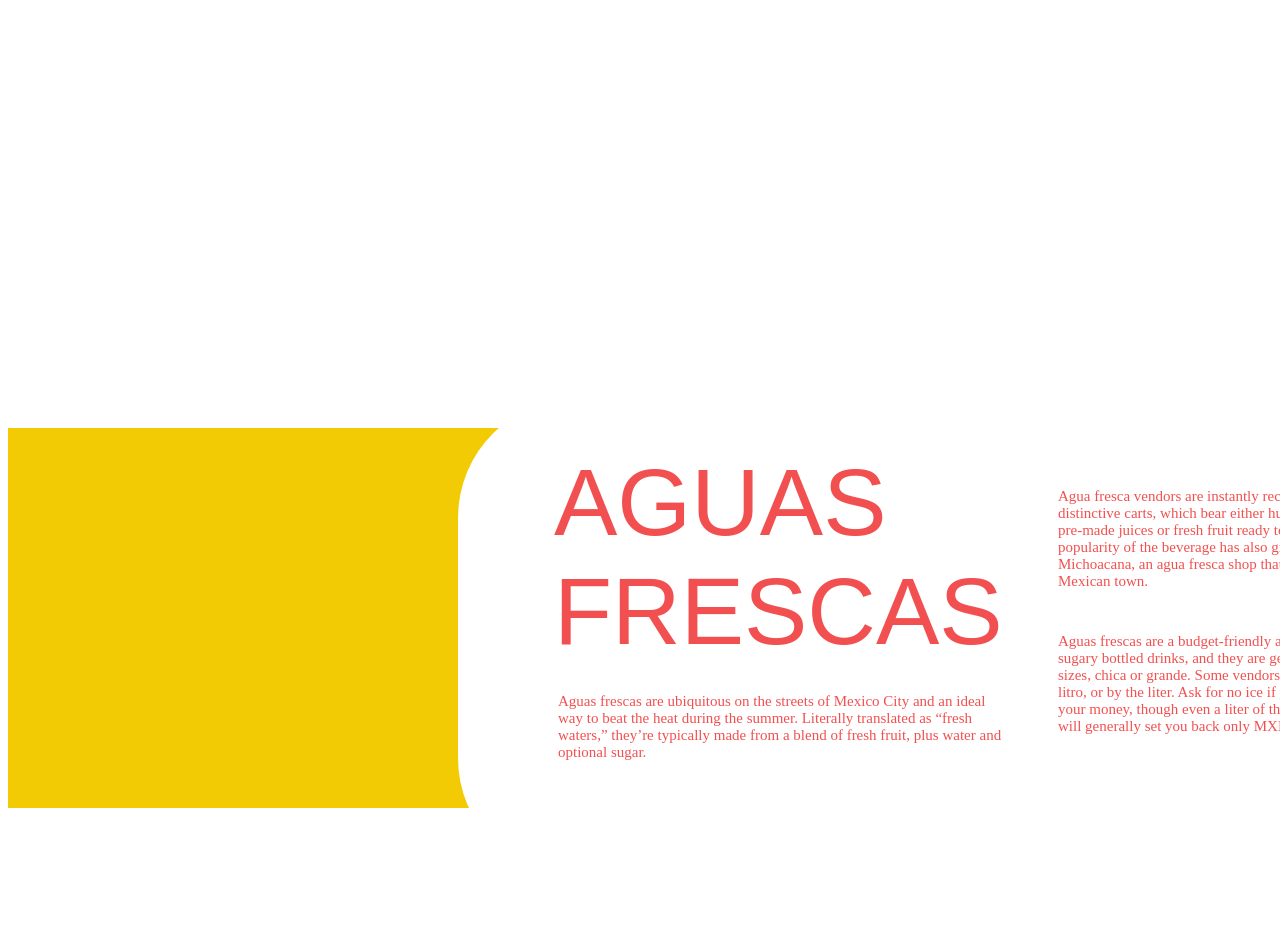
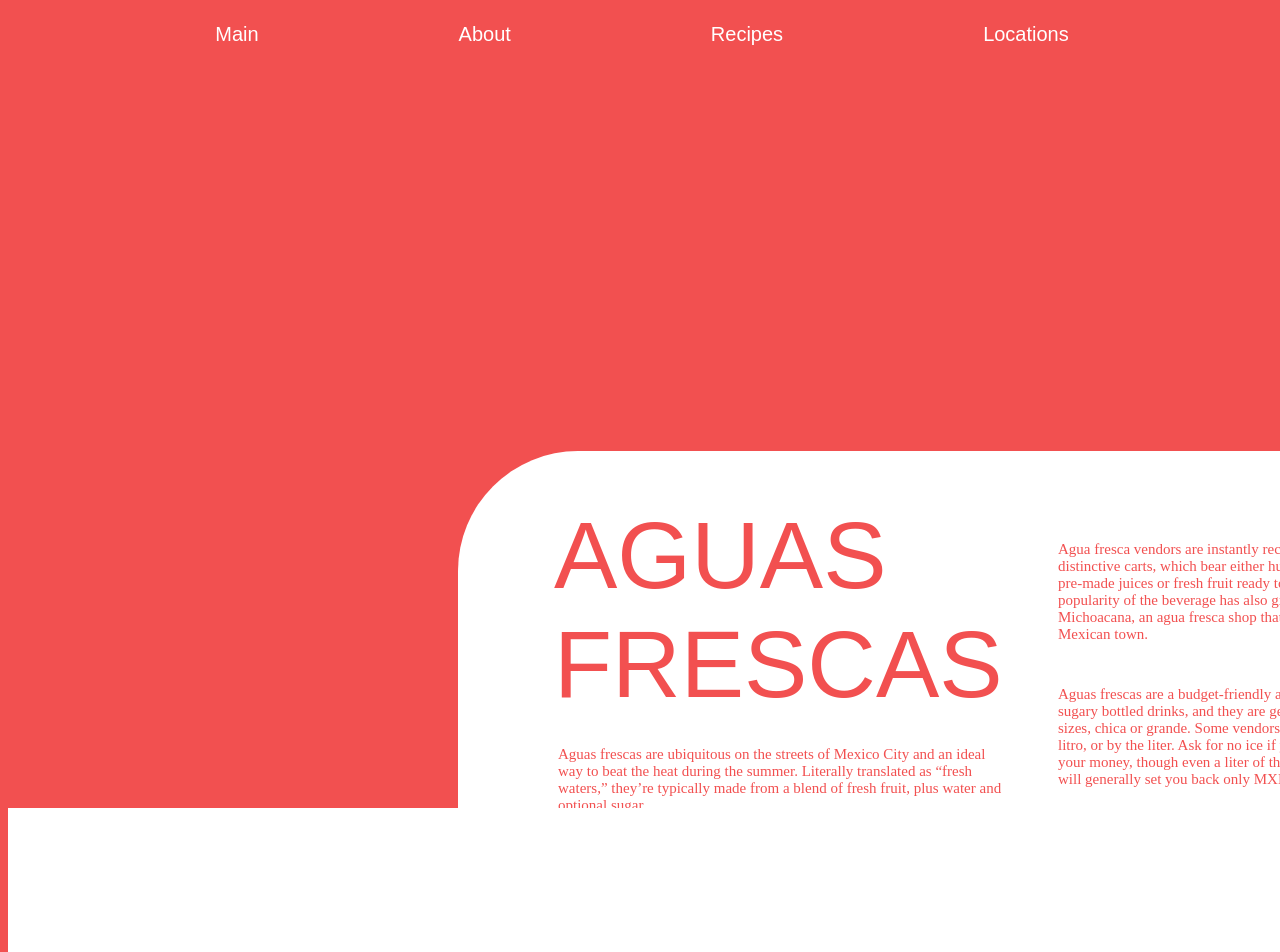
Before and after one commit to JulissaM/JulissaM.github.io, a plain HTML site: page Projects/P1/Main.html in a window 1280 px wide. Shown: the top 952 px of the page. Drawn offline with Linux system fonts and the light colour scheme; a web font is replaced by a local one.

Commit message:
Last minute adjustments

```diff
--- a/Projects/P1/Main.html
+++ b/Projects/P1/Main.html
@@ -6,17 +6,21 @@
     <meta name="viewport" content="width=device-width, initial-scale=1.0">
     <title>Main</title>
 </head>
-<body>
-<main>
+<body class="bmain">
 
-    <div class="rectangle11">
-    </div>
+
+
     <div class="rectangle12">
     </div>
+    <div class="rc_nav" id="centered_nav">
+        <a href="Main.html" title="Main">Main</a>
+        <a href="About.html" title="About">About</a>
+        <a href="Recipes.html" title="Recipes">Recipes</a>
+        <a href="Locations.html" title="Locations">Locations</a>
+        <a href="javascript:void(0);" title="Menu" style="font-size:18px;" class="icon" onclick="myFunction()">&#9776;</a>
+        </div>
  <section class="about">
-    <div class="overlap">
-        <img src="images/IMG_6963.pdf" alt="Agua" class="mainpic">
-    </div>
+
         <div class="a1">
             <article class="box">
             <h1 class="h1main">
@@ -34,14 +38,14 @@
             <p>Aguas frescas are a budget-friendly alternative to excessively sugary bottled drinks, and they are generally available in two sizes, chica or grande. Some vendors, however, sell them only por litro, or by the liter. Ask for no ice if you want to get the most for your money, though even a liter of these addictive concoctions will generally set you back only MXN$20.
             </p>
         </div>
-    </main>
+
  </section>
 
  <div class="bottomnav">
     <a href="Main.html"><img src="images/main.png" alt="main" class="navimage"></a>
     <a href="About.html"><img src="images/about.png" alt="main" class="navimage"></a>
     <a href="Recipes.html"><img src="images/recipes.png" alt="main" class="navimage"></a>
-    <a href="Enter.html"><img src="images/locations.png" alt="main" class="navimage"></a>
+    <a href="Locations.html"><img src="images/locations.png" alt="main" class="navimage"></a>
  </div>
 
 </body>
--- a/Projects/P1/style.css
+++ b/Projects/P1/style.css
@@ -5,6 +5,16 @@
   }
 
 /* Main Page */
+
+
+.bmain {
+    background-image: url("images/IMG_6963.pdf");
+    height: 25%;
+    background-position: center 25%;
+    background-repeat: no-repeat;
+    background-size: cover;
+}
+
 
 .a1 {
     display: flex;
@@ -66,6 +76,7 @@ color: #F25050;
     position: relative;
     height: 1000px;
     overflow: hidden;
+    z-index: -10;
 }
 
 .box {
@@ -82,7 +93,7 @@ color: #F25050;
     display: flex;
     width: 90%;
     margin: 0 auto;
-    justify-content: space-around;
+    justify-content: space-between;
     align-items: baseline;
     position: absolute;
     margin-top: 950px;
@@ -102,13 +113,11 @@ color: #F25050;
     margin-left: -15px;
 }
 
-
-/* About Page */
-
-
 .bmain {
     background-color: #F25050;
 }
+
+
 .rc_nav {
     overflow: hidden;
     background-color: #F25050;
@@ -147,6 +156,14 @@ color: #F25050;
     margin-top: 100px;
     color: #8e909b;
   }
+
+
+
+
+
+  /* About Page */
+
+
 
 .babout {
     background-image: url("images/IMG_0692.jpg");
@@ -285,7 +302,7 @@ color: #F25050;
     display: flex;
     width: 90%;
     margin: 0 auto;
-    justify-content: space-around;
+    justify-content: space-between;
     align-items: baseline;
     position: absolute;
     margin-left: 80px;
@@ -684,12 +701,19 @@ width: 700px;
     display: flex;
     width: 90%;
     margin: 0 auto;
-    justify-content: space-around;
+    justify-content: space-between;
     align-items: baseline;
     position: absolute;
     margin-left: 130px;
     margin-top: 4000px;
 }
+
+
+
+/* Misc boxes */
+
+
+
 .rectangle4 {
     width:100%;
     height:520px;
@@ -708,8 +732,6 @@ width: 700px;
     z-index: 1;
 }
 
-
-
 .rectangle5 {
     width:100%;
     height:400px;
@@ -727,6 +749,31 @@ width: 700px;
     margin-left: 10px;
 
 }
+.rectangle11 {
+    width:100%;
+    height:7000px;
+    background-color: #F2CB05;
+    position:fixed;
+    margin-top: 420px;
+    margin-left:-10;
+
+}
+.rectangle12 {
+    width:100%;
+    height:200px;
+    background-color: white;
+    position:fixed;
+    margin-top: 800px;
+
+
+}
+
+
+
+/* Locations */
+
+
+
 .blocations {
     background-image: url("images/Screen\ Shot\ 2020-10-17\ at\ 10.31.45\ AM.png");
     height: 50%;
@@ -862,27 +909,9 @@ width: 700px;
 
 }
 
-.rectangle11 {
-    width:100%;
-    height:7000px;
-    background-color: #F2CB05;
-    position:fixed;
-    margin-top: 420px;
-    margin-left:-10;
-    z-index: -1;
-}
-.rectangle12 {
-    width:100%;
-    height:200px;
-    background-color: white;
-    position:fixed;
-    margin-top: 800px;
-    margin-left: 0;
-    z-index: 1;
-
-}
 
 
+/* Enter Page */
 
 .fullscreen-bg {
     position: fixed;
```
Also changed, not shown: 1 other file.
